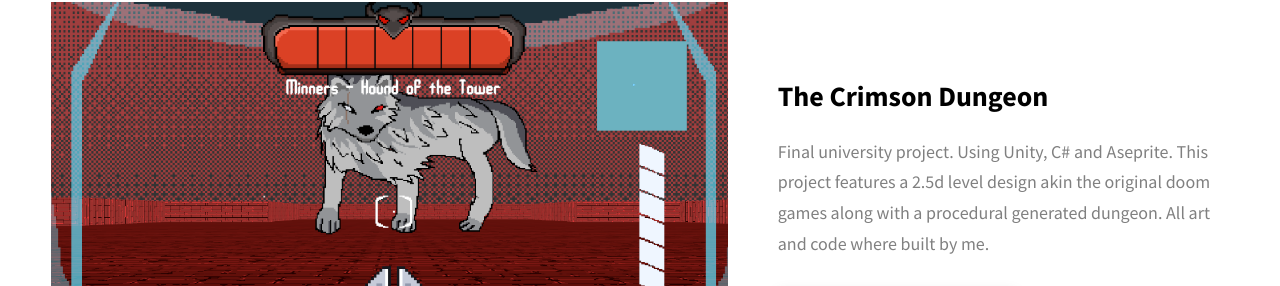
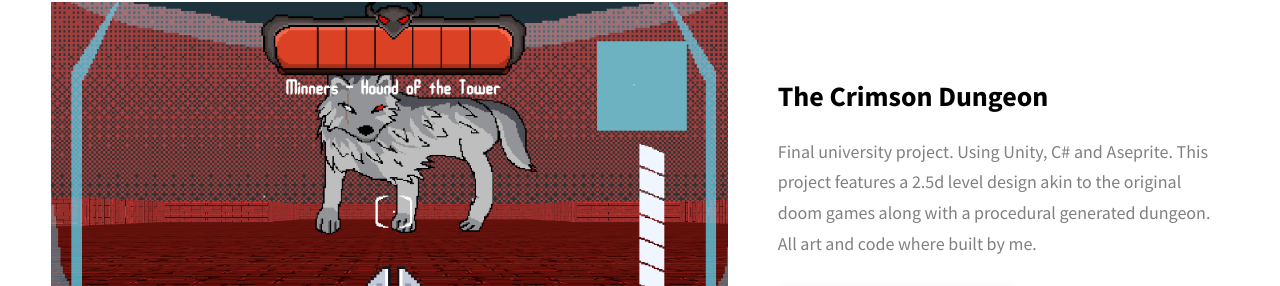
Before and after one commit to dgonzalez2/dgonzalez2.github.io, a website: page index.html in a window 1280 px wide. Shown: the part 3135-3421 px from the top of the page. Drawn offline with Linux system fonts and the light colour scheme.

Commit message:
fixed some grammar

```diff
--- a/index.html
+++ b/index.html
@@ -264,7 +264,7 @@
               <h3 class="projects__row-content-title">The Crimson Dungeon</h3>
               <p class="projects__row-content-desc">
                 Final university project. Using Unity, C# and Aseprite. This project features a 2.5d level design
-                akin the original doom games along with a procedural generated dungeon. All art and code where built by me.
+                akin to the original doom games along with a procedural generated dungeon. All art and code where built by me.
               </p>
               <a
                 href="./project-3.html"
```
